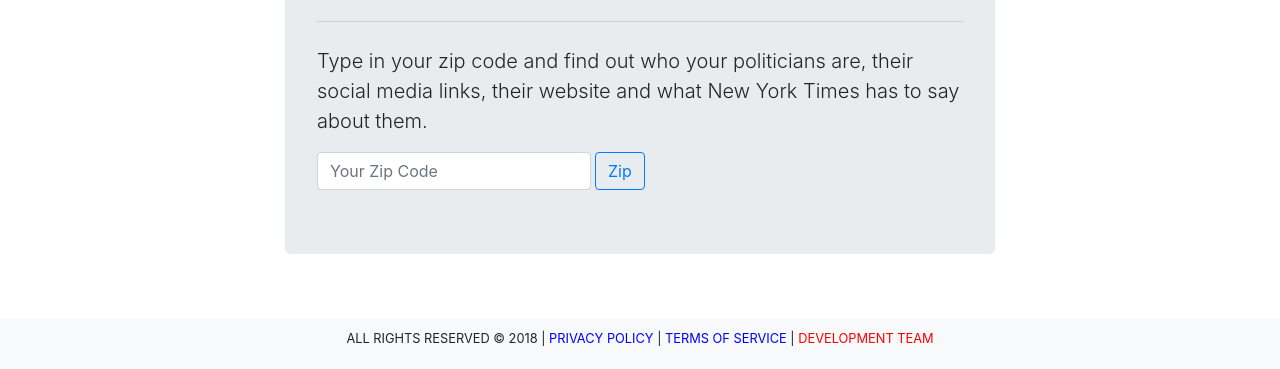
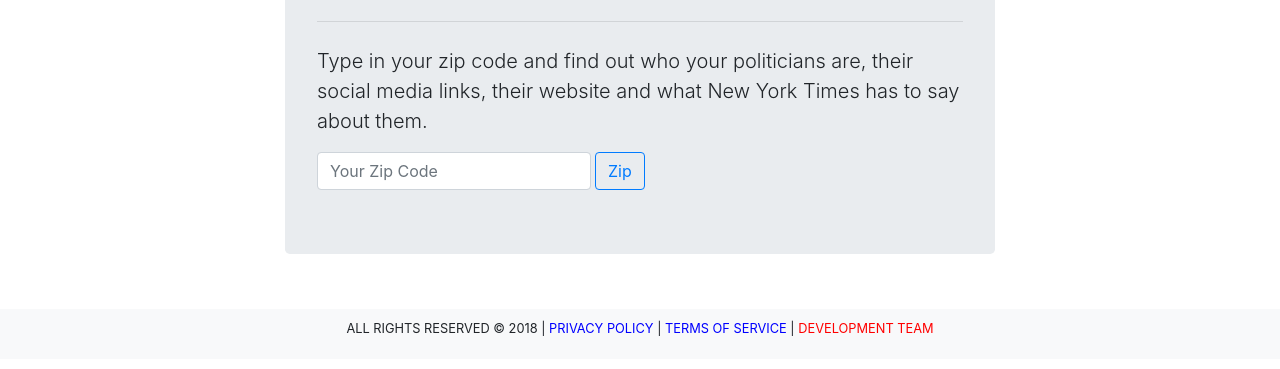
Before and after one commit to justbbarnett/politiscape, a plain HTML site: page index.html in a window 1280 px wide. Shown: the part 486-855 px from the top of the page. Drawn offline with nearby package versions, Linux system fonts and the light colour scheme.

Commit message:
Pushing to pull from the master

```diff
--- a/assets/css/main.css
+++ b/assets/css/main.css
@@ -4,7 +4,7 @@ html {
   }
   body {
     /* Margin bottom by footer height */
-    margin-bottom: 60px;
+    margin-bottom: 50px;
   }
   .footer {
     position: absolute;
```
